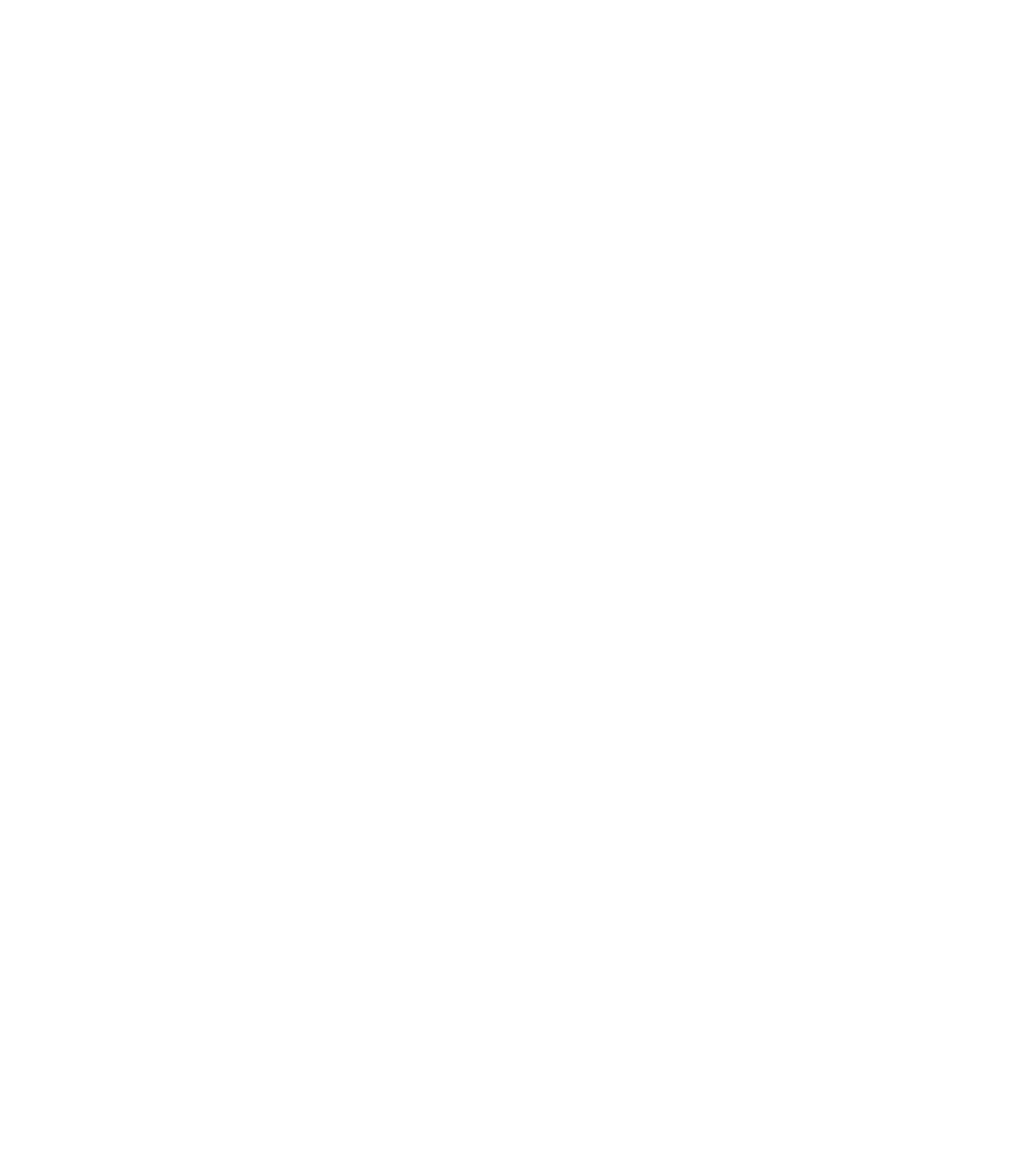
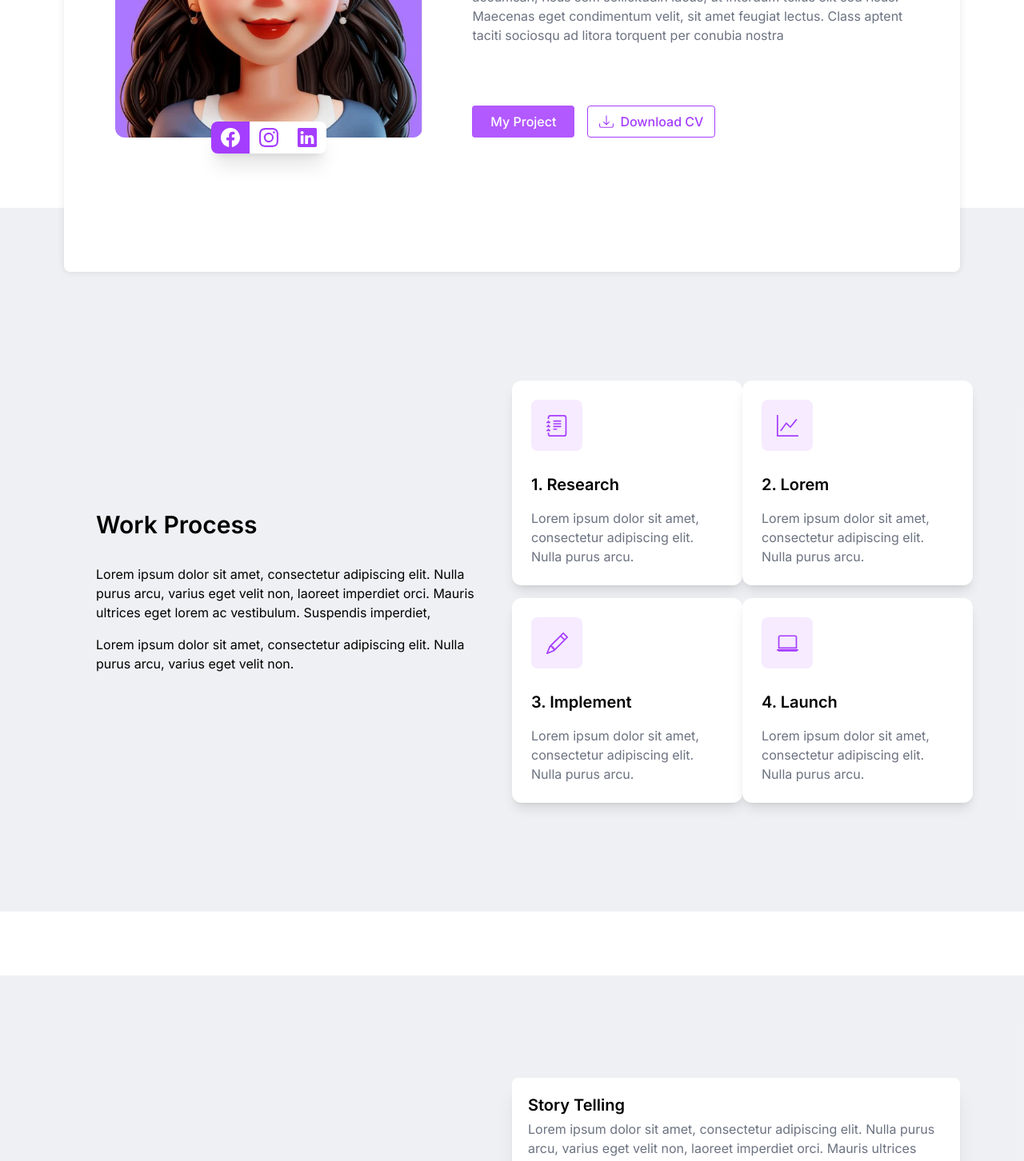
Before and after one commit to wilfriedNgassarou/communication-specialist-landing-page, a React (Vite) app: page / in a window 1280 px wide. Shown: the part 1260-2712 px from the top of the page at 80% size. Before the commit the page ends 800 px from the top, so only its background shows below. Built offline with nearby package versions, Linux system fonts and the light colour scheme.

Commit message:
Updated App.tsx to add some components (about, what i do, work process)

```diff
--- a/src/App.tsx
+++ b/src/App.tsx
@@ -1,13 +1,19 @@
+import { About } from "./components/about/about"
 import { Header } from "./components/header/header"
 import { Hero } from "./components/hero/hero"
+import { WhatIDo } from "./components/what-i-do/what-i-do"
+import { WorkProcess } from "./components/work-process/work-process"
 
 function App() {
   return (
     <>
-      <section className="w-full h-dvh flex flex-col">
+      <section className="w-full lg:h-dvh flex flex-col">
         <Header />
         <Hero />
       </section>
+      <About />
+      <WorkProcess />
+      <WhatIDo />
     </>
   )
 }
```
